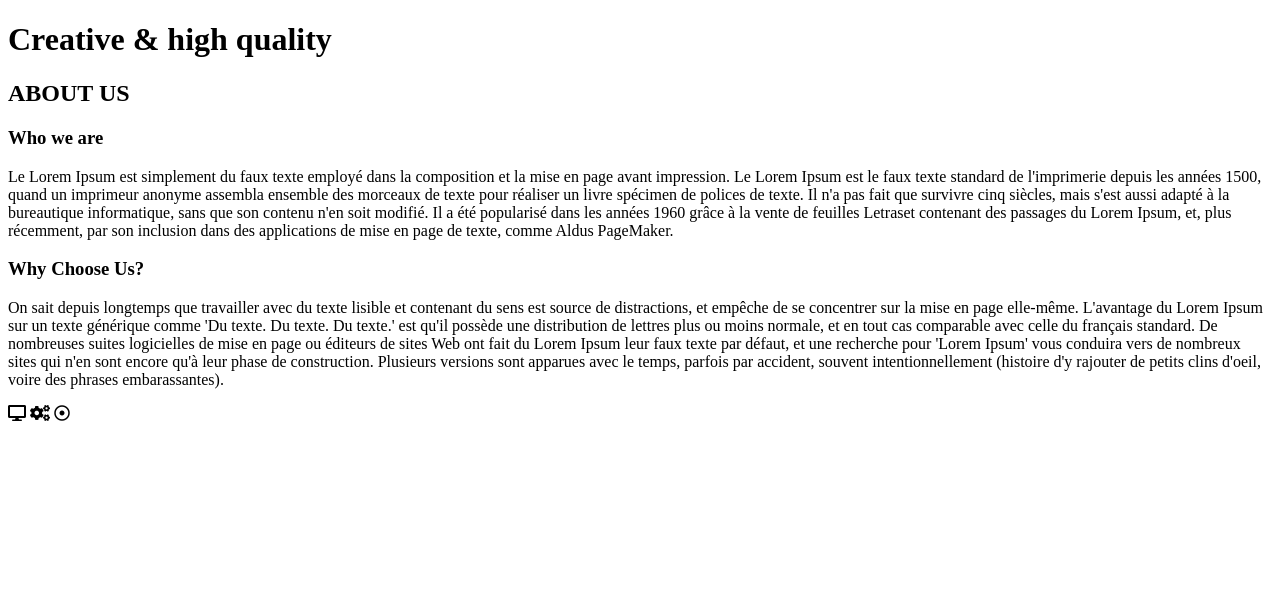
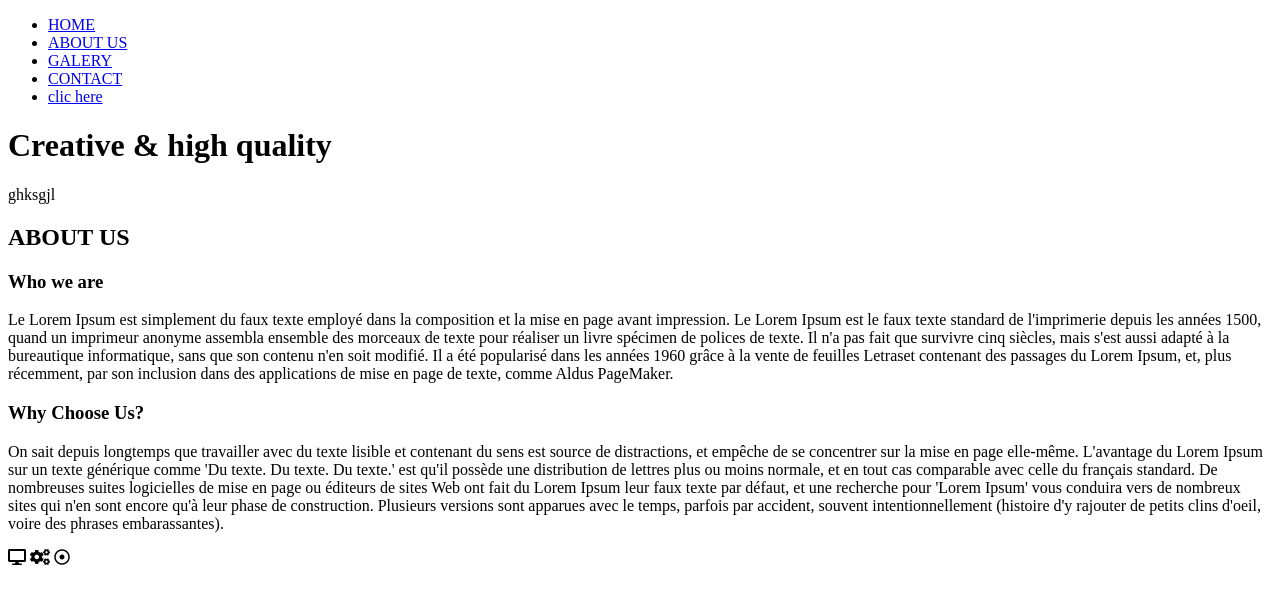
Before and after one commit to gregorybouyssou/projet_creativ, a plain HTML site: page index.html in a window 1280 px wide. Drawn offline with Linux system fonts and the light colour scheme.

Commit message:
section 1

```diff
--- a/index.html
+++ b/index.html
@@ -7,9 +7,35 @@
     <meta http-equiv="X-UA-Compatible" content="ie=edge">
     <title>Creative & high quality</title>
 
+    <ul>
+
+            <li>
+                <a href="#">HOME</a>
+            </li>
+
+            <li>
+                <a href="#">ABOUT US</a>
+            </li>
+
+            <li>
+                    <a href="#">GALERY</a>
+            </li>
+
+            <li>
+                    <a href="#">CONTACT</a>
+            </li>
+
+            <li>
+                <a href="#">clic here</a>
+            </li>
+
+        </ul>
     <h1>
         Creative & high quality
     </h1>
+    <div>
+        ghksgjl
+    </div>
 
 </head>
 
@@ -39,9 +65,6 @@
     On sait depuis longtemps que travailler avec du texte lisible et contenant du sens est source de distractions, et empêche de se concentrer sur la mise en page elle-même. L'avantage du Lorem Ipsum sur un texte générique comme 'Du texte. Du texte. Du texte.' est qu'il possède une distribution de lettres plus ou moins normale, et en tout cas comparable avec celle du français standard. De nombreuses suites logicielles de mise en page ou éditeurs de sites Web ont fait du Lorem Ipsum leur faux texte par défaut, et une recherche pour 'Lorem Ipsum' vous conduira vers de nombreux sites qui n'en sont encore qu'à leur phase de construction. Plusieurs versions sont apparues avec le temps, parfois par accident, souvent intentionnellement (histoire d'y rajouter de petits clins d'oeil, voire des phrases embarassantes).
 </p>
 
-
-
-
 </div2>
 
 <i class="fas fa-desktop"></i>
```
